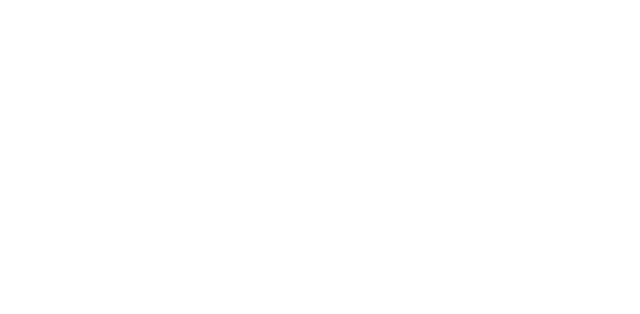
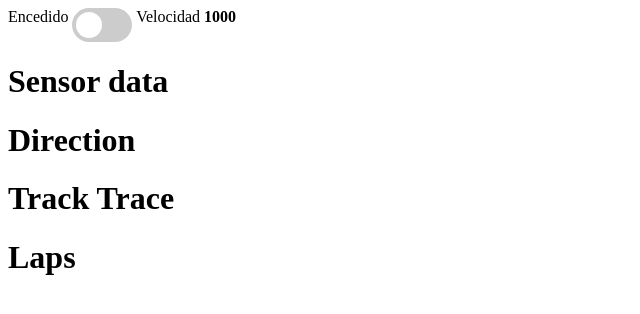
Before and after one commit to fabrv/picarUI, a website: page client/index.html in a window 1280 px wide. Shown: the whole page, without its empty margins (0-640 px from the left). Drawn offline with nearby package versions, Linux system fonts and the light colour scheme; no server answers.

Commit message:
basic html

```diff
--- a/client/index.html
+++ b/client/index.html
@@ -6,9 +6,35 @@
   <title>PiCAR-S</title>
   <meta name="viewport" content="width=device-width, initial-scale=1">
   <link rel="stylesheet" type="text/css" media="screen" href="main.css" />
+</head>
+<body onload="socketEvents()">
+  <div class="header">
+    Encedido
+    <label class="switch">
+      <input type="checkbox">
+      <span class="slider round"></span>
+    </label>
+
+    Velocidad
+    <span><b>1000</b></span>
+  </div>
+  <div class="content">
+    <h1>Sensor data</h1>
+  </div>
+
+  <div class="content">
+    <h1>Direction</h1>
+  </div>
+
+  <div class="content">
+    <h1>Track Trace</h1>
+  </div>
+
+  <div class="content">
+    <h1>Laps</h1>
+  </div>
+
+  <script src="/socket.io/socket.io.js"></script>
   <script src="main.js"></script>
-</head>
-<body>
-
 </body>
 </html>
--- a/client/main.css
+++ b/client/main.css
@@ -0,0 +1,58 @@
+/* SWITCH */
+.switch {
+  position: relative;
+  display: inline-block;
+  width: 60px;
+  height: 34px;
+}
+
+.switch input {
+  opacity: 0;
+  width: 0;
+  height: 0;
+}
+
+.slider {
+  position: absolute;
+  cursor: pointer;
+  top: 0;
+  left: 0;
+  right: 0;
+  bottom: 0;
+  background-color: #ccc;
+  transition: .2s;
+}
+
+.slider:before {
+  position: absolute;
+  content: "";
+  height: 26px;
+  width: 26px;
+  left: 4px;
+  bottom: 4px;
+  background-color: white;
+  transition: .2s;
+}
+
+input:checked + .slider {
+  background-color: #2196F3;
+}
+
+input:focus + .slider {
+  box-shadow: 0 0 1px #2196F3;
+}
+
+input:checked + .slider:before {
+  -webkit-transform: translateX(26px);
+  -ms-transform: translateX(26px);
+  transform: translateX(26px);
+}
+
+/* Rounded sliders */
+.slider.round {
+  border-radius: 34px;
+}
+
+.slider.round:before {
+  border-radius: 50%;
+}
--- a/client/main.js
+++ b/client/main.js
@@ -0,0 +1,11 @@
+const game = io()
+function socketEvents(){
+  console.log('test')
+  game.on('sensors', (data)=>{
+    console.log(data)
+  })
+
+  game.on('speed', (data)=>{
+    console.log(data)
+  })
+}
--- a/src/index.ts
+++ b/src/index.ts
@@ -8,4 +8,8 @@ app.server.listen(port, '0.0.0.0', (err: any) => {
   }
   console.log(`Servidor está en puerto ${port}`)
 
+  app.io.on('connect', (socket: SocketIO.Socket) => {
+    let handshake = socket.handshake;
+    console.log(`Nuevo cliente, ${handshake.address}`);
+  })
 })
```
Also changed, not shown: src/App.ts (+10 -1 lines).
